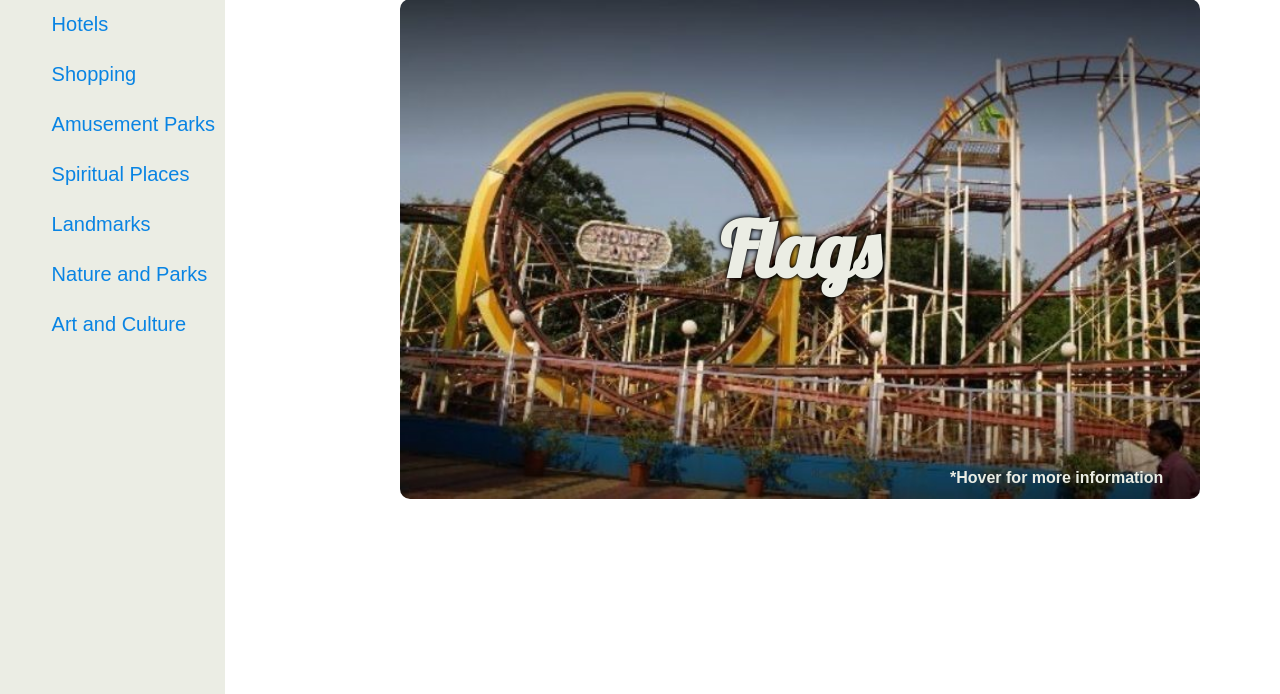
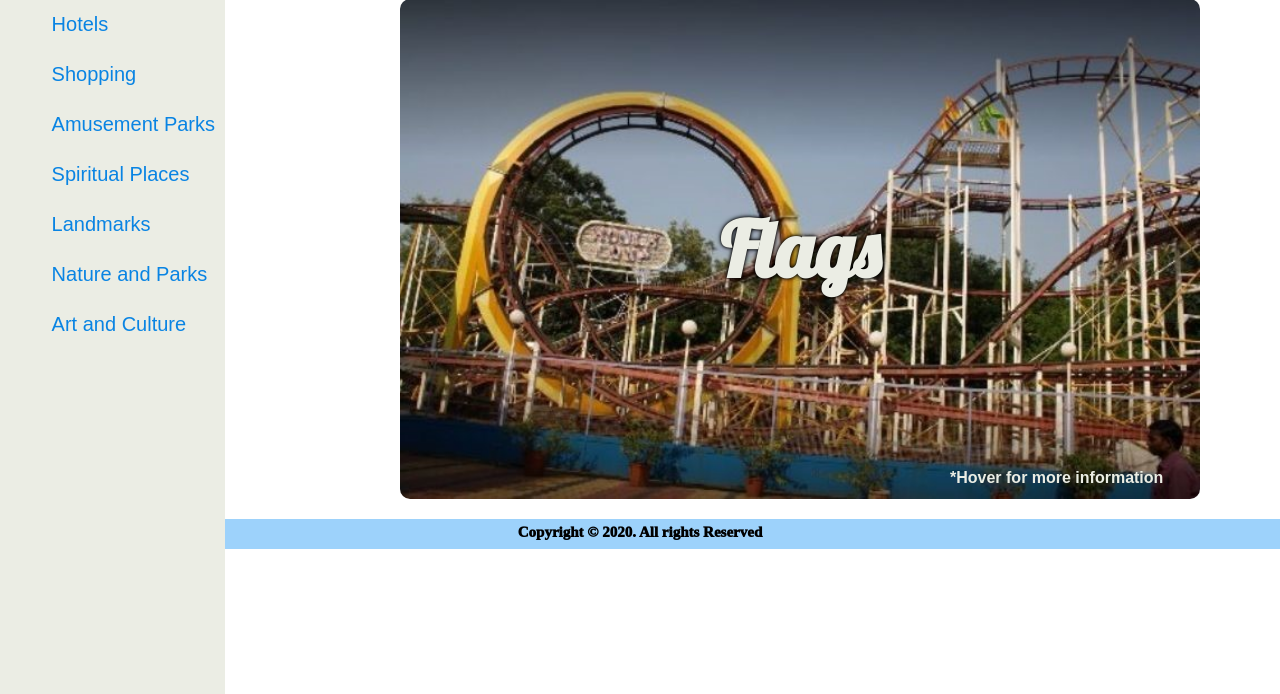
Before and after one commit to mihikagaonkar/MPR--Tour-It, a Django app: page /tourit/detail/1/ in a window 1280 px wide. Shown: the part 106-800 px from the top of the page. Run offline with Django 3.2, Linux system fonts and the light colour scheme; data comes from the database, SQL or seed files in the repository; some libraries are stand-ins or nearby versions.

Commit message:
Fix footer

```diff
--- a/django/mysite/static/css/copyright.css
+++ b/django/mysite/static/css/copyright.css
@@ -5,10 +5,12 @@
     height: 20px;
     padding: 5px;
     /* opacity: 0.6; */
+    text-align: center;
 
 }
 .copyright h6{
     font-size: 15px;
     font-weight: 1000;
     color: #000000;
+    font-family: 'Times New Roman', Times, serif;
 }
--- /dev/null
+++ b/django/mysite/tourit/templates/tourit/copyright.html
@@ -0,0 +1 @@
+<h6>Copyright &copy; 2020. All rights Reserved</h6>
--- a/django/mysite/tourit/templates/tourit/detail.html
+++ b/django/mysite/tourit/templates/tourit/detail.html
@@ -8,6 +8,7 @@
        <script src="https://kit.fontawesome.com/622c95e3fd.js" crossorigin="anonymous"></script>
        <link href="https://fonts.googleapis.com/css2?family=Lobster&display=swap" rel="stylesheet">
        <link rel="stylesheet" href="{% static '/css/detail.css' %}">
+       <link rel="stylesheet" href="{% static '/css/copyright.css' %}">
 
 
 
@@ -52,7 +53,9 @@
                </p>
            </div>
        </div>
-
+        <div class="copyright">
+            {%  include 'tourit/copyright.html' %}
+        </div>
        <script src="static/heart.js"></script>
        <!-- <script src="./sidenav.js"></script> -->
    </body>
--- a/django/mysite/tourit/templates/tourit/list.html
+++ b/django/mysite/tourit/templates/tourit/list.html
@@ -8,6 +8,7 @@
   <script src="https://kit.fontawesome.com/622c95e3fd.js" crossorigin="anonymous"></script>
 
     <link rel="stylesheet" href="{% static '/css/navbar1.css' %}"></link>
+    <link rel="stylesheet" href="{% static '/css/copyright.css' %}">
 
 
 </head>
@@ -43,6 +44,10 @@
 
   </div>
   </div>
+
+    <div class="copyright">
+        {%  include 'tourit/copyright.html' %}
+    </div>
       <script src="https://ajax.googleapis.com/ajax/libs/jquery/3.5.1/jquery.min.js"></script>
         <script src="https://cdnjs.cloudflare.com/ajax/libs/jquery-cookie/1.4.1/jquery.cookie.min.js"></script>
 
--- a/django/mysite/tourit/templates/tourit/userpage.html
+++ b/django/mysite/tourit/templates/tourit/userpage.html
@@ -87,7 +87,9 @@
         </div>
     </div>
 
-    <div class="copyright"><h6>Copyright &copy; 2020. All rights Reserved</h6></div>
+    <div class="copyright">
+        {%  include 'tourit/copyright.html' %}
+    </div>
 
     <script src="{% static '/js/automatic.js' %}"></script>
     <script src="{% static '/js/Carousel 3.0.js' %}"></script>
```
